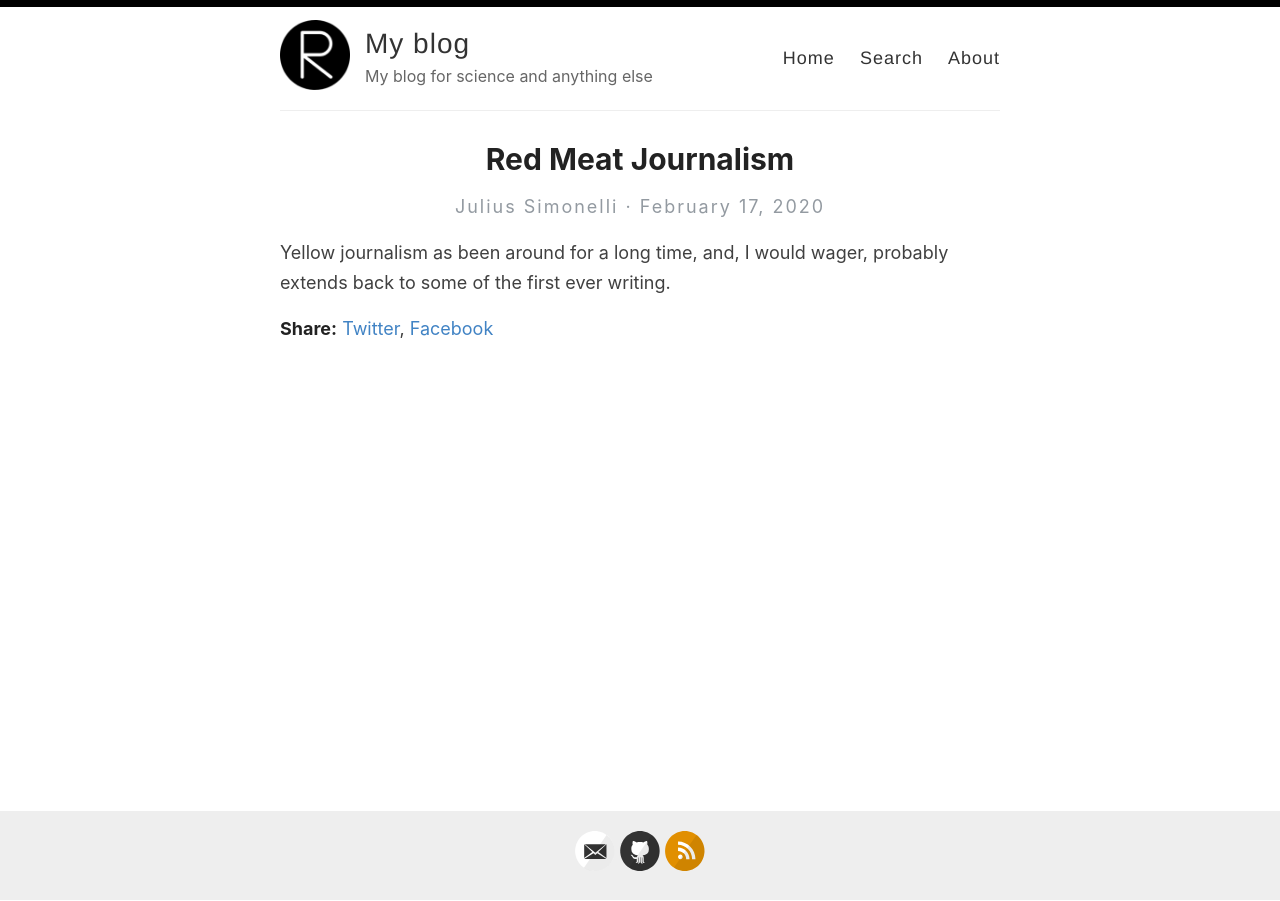
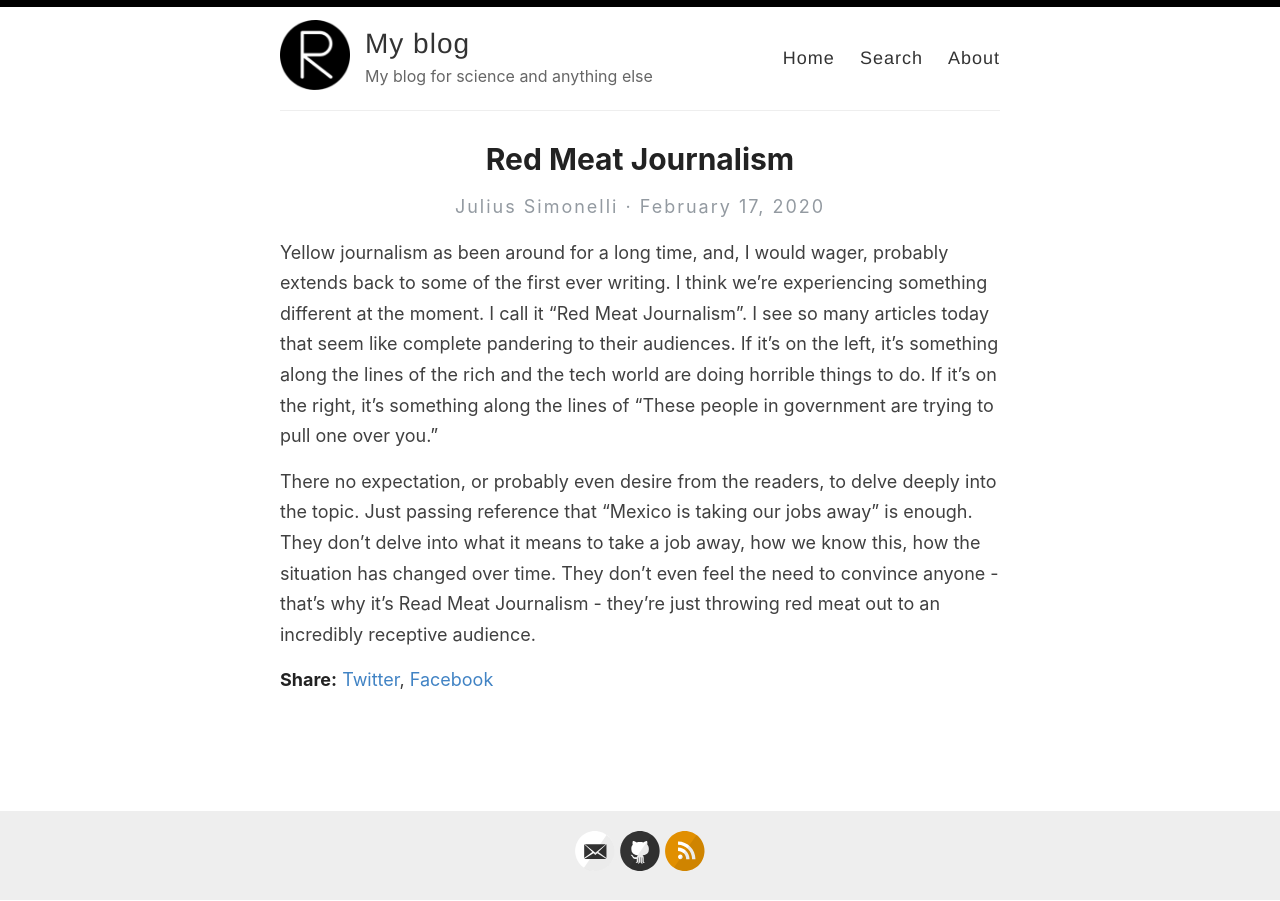
Before and after one commit to jss367/blog, a Jekyll site: the page built from _posts/2020-02-17-red-meat-journalism.md, in a window 1280 px wide. Built offline with Jekyll 4.4.1, drawn with Linux system fonts in a browser that asks for light colours.

Commit message:
Update 2020-02-17-red-meat-journalism.md

```diff
--- a/_posts/2020-02-17-red-meat-journalism.md
+++ b/_posts/2020-02-17-red-meat-journalism.md
@@ -3,4 +3,6 @@ layout: post
 title:  Red Meat Journalism
 ---
 
-Yellow journalism as been around for a long time, and, I would wager, probably extends back to some of the first ever writing.
+Yellow journalism as been around for a long time, and, I would wager, probably extends back to some of the first ever writing. I think we're experiencing something different at the moment. I call it "Red Meat Journalism". I see so many articles today that seem like complete pandering to their audiences. If it's on the left, it's something along the lines of the rich and the tech world are doing horrible things to do. If it's on the right, it's something along the lines of "These people in government are trying to pull one over you."
+
+There no expectation, or probably even desire from the readers, to delve deeply into the topic. Just passing reference that "Mexico is taking our jobs away" is enough. They don't delve into what it means to take a job away, how we know this, how the situation has changed over time. They don't even feel the need to convince anyone - that's why it's Read Meat Journalism - they're just throwing red meat out to an incredibly receptive audience.
```
